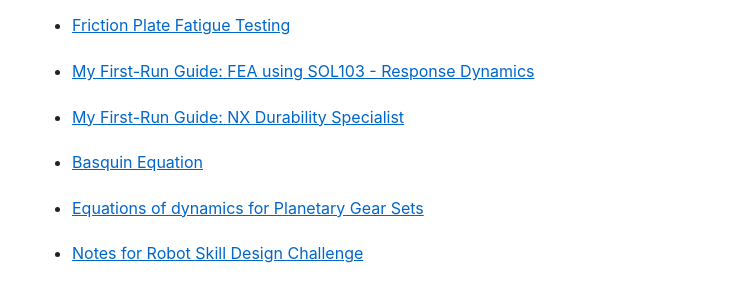
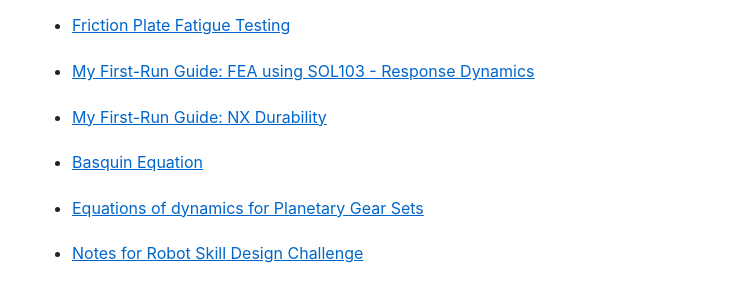
Before and after one commit to chetan-tg/chetan-tg.github.io, a Jekyll site: the page built from mynotes/resources.md, in a window 1280 px wide. Shown: the part 322-622 px from the top of the page, without its empty margins (268-1011 px from the left). Built offline with Jekyll 4.4.1, drawn with Linux system fonts in a browser that asks for light colours.

Commit message:
corrections

```diff
--- a/fatigue/Manual_Durability.html
+++ b/fatigue/Manual_Durability.html
@@ -3,7 +3,7 @@
 <head>
     <link rel="stylesheet" type="text/css" href="style.css" />
     <meta charset="UTF-8">
-    <title>NX Durability Specialist: My First-Run Guide</title>
+    <title>My First-Run Guide: NX Durability</title>
 
 </head>
 <body>
--- a/mynotes/resources.md
+++ b/mynotes/resources.md
@@ -14,7 +14,7 @@
 
 * [My First-Run Guide: FEA using SOL103 - Response Dynamics](../project_platf/rep_platform_FEA)
 
-* [My First-Run Guide: NX Durability Specialist](../fatigue/Manual_Durability.html)
+* [My First-Run Guide: NX Durability](../fatigue/Manual_Durability.html)
 
 * [Basquin Equation](../fatigue/Basquin.html)
 
```
Also changed, not shown: 2 other files.
